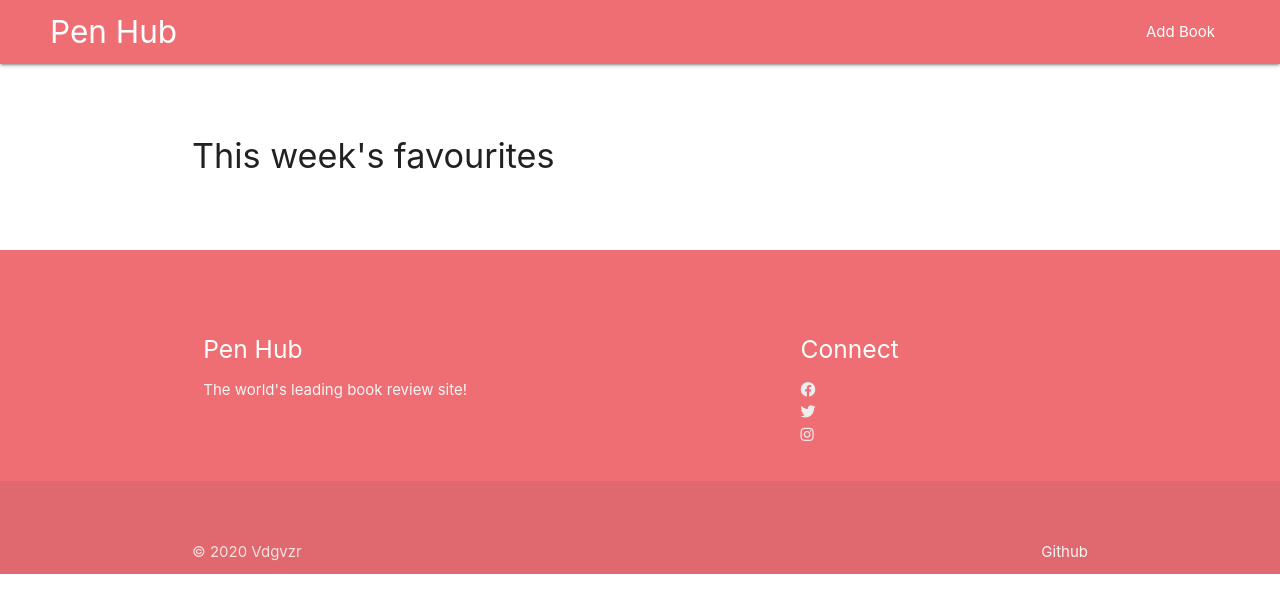
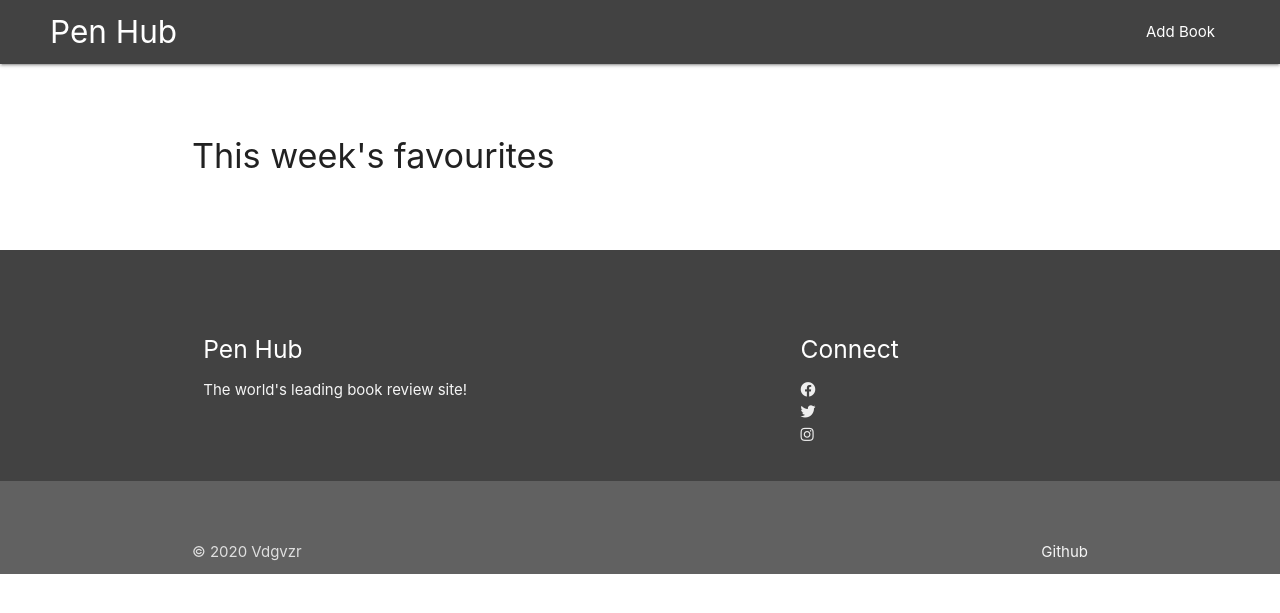
Before and after one commit to vdgvzr/milestone-project-3, a Flask app: page / in a window 1280 px wide. Shown: the top 613 px of the page. Run offline with Flask 2, Linux system fonts and the light colour scheme; data that the repository does not hold is empty; some libraries are stand-ins or nearby versions.

Commit message:
Added styling to header and footer

```diff
--- a/templates/base.html
+++ b/templates/base.html
@@ -17,7 +17,7 @@
 <body>
 
     <nav>
-        <div class="nav-wrapper">
+        <div class="nav-wrapper grey darken-3">
             <a href="{{ url_for('get_books') }}" class="brand-logo">Pen Hub</a>
 
             <ul id="nav-mobile" class="right hide-on-med-and-down">
@@ -31,7 +31,7 @@
         {% endblock %}
     </div>
 
-    <footer class="page-footer">
+    <footer class="page-footer grey darken-3">
           <div class="container">
             <div class="row">
               <div class="col l6 s12">
@@ -48,7 +48,7 @@
               </div>
             </div>
           </div>
-          <div class="footer-copyright">
+          <div class="footer-copyright grey darken-2">
             <div class="container">
             © 2020 Vdgvzr
             <a class="grey-text text-lighten-4 right" href="https://github.com/vdgvzr">Github</a>
```
